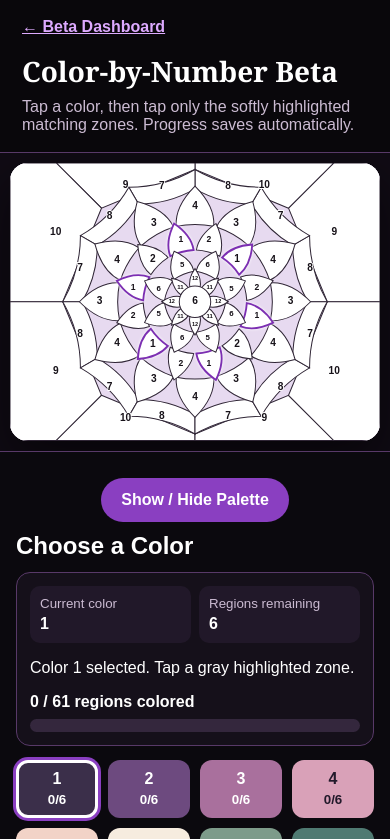
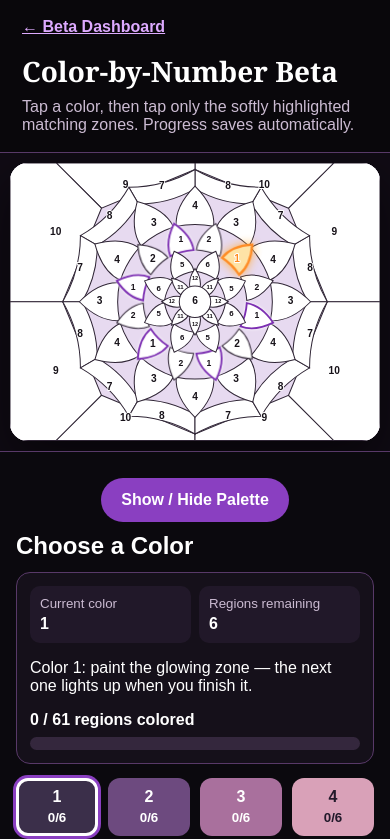
Before and after one commit to dvpamp-sudo/euqilegna-paint-compiler, a plain HTML site: page beta/color-by-number.html in a window 390 px wide. Both pictures are taken after a click on the button "Show Next". Shown: the top 839 px of the page. Drawn offline with Linux system fonts and the light colour scheme.

Commit message:
Add auto-advancing glow effect to color-by-number zones
Co-authored-by: base44-builder[bot] <245833847+base44-builder[bot]@users.noreply.github.com>

```diff
--- a/beta/color-by-number.html
+++ b/beta/color-by-number.html
@@ -18,6 +18,9 @@ button{font:inherit;touch-action:manipulation}
 .board{display:block;width:100%;height:auto;touch-action:manipulation}
 .zone{fill:#fff;stroke:#302636;stroke-width:2.2;cursor:pointer;transition:fill .35s ease,stroke .2s ease,filter .2s ease}
 .zone.target{fill:#ded7e1;stroke:#7c2fb2;stroke-width:4;filter:drop-shadow(0 0 4px #fff)}
+.zone.next{fill:#ffe3a3;stroke:#ff8a1f;stroke-width:5;filter:drop-shadow(0 0 10px #ffb347);animation:nextPulse 1.1s ease-in-out infinite alternate}
+.zone-label.next{fill:#ff8a1f;stroke:#fff}
+@keyframes nextPulse{from{opacity:.55}to{opacity:1}}
 .zone.wrong{animation:shake .28s linear}
 .zone.painting{animation:paintPop .48s ease}
 .zone.done{stroke:#ffffff55;stroke-width:1.2}
@@ -229,14 +232,22 @@ function renderPalette(){
     paletteEl.appendChild(button);
   });
 }
+function nextZoneIndex(){
+  return zones.findIndex((zone,index)=>Number(zone.dataset.c)===selected&&!completed.has(index));
+}
 function highlight(){
+  const nextIndex=nextZoneIndex();
   zones.forEach((zone,index)=>{
+    const isNext=index===nextIndex;
     zone.classList.toggle('target',!completed.has(index)&&Number(zone.dataset.c)===selected);
+    zone.classList.toggle('next',isNext);
+    if(zone._label) zone._label.classList.toggle('next',isNext);
+    if(!completed.has(index)) zone.style.fill=isNext?'#ffe3a3':'#fff';
   });
   currentColorEl.textContent=String(selected);
   remainingEl.textContent=String(remainingFor(selected));
   statusEl.textContent=remainingFor(selected)
-    ? `Color ${selected} selected. Tap a gray highlighted zone.`
+    ? `Color ${selected}: paint the glowing zone — the next one lights up when you finish it.`
     : `Color ${selected} is complete. Choose another color.`;
 }
 function render(){
@@ -280,8 +291,9 @@ zones.forEach((zone,index)=>{
   });
 });
 function showNext(){
-  const item=zones.find((zone,index)=>Number(zone.dataset.c)===selected&&!completed.has(index));
-  if(!item){statusEl.textContent=`Color ${selected} is complete.`;return}
+  const index=nextZoneIndex();
+  if(index<0){statusEl.textContent=`Color ${selected} is complete.`;return}
+  const item=zones[index];
   item.scrollIntoView({behavior:'smooth',block:'center',inline:'center'});
   item.animate([{opacity:1},{opacity:.2},{opacity:1},{opacity:.2},{opacity:1}],{duration:1000});
 }
```
